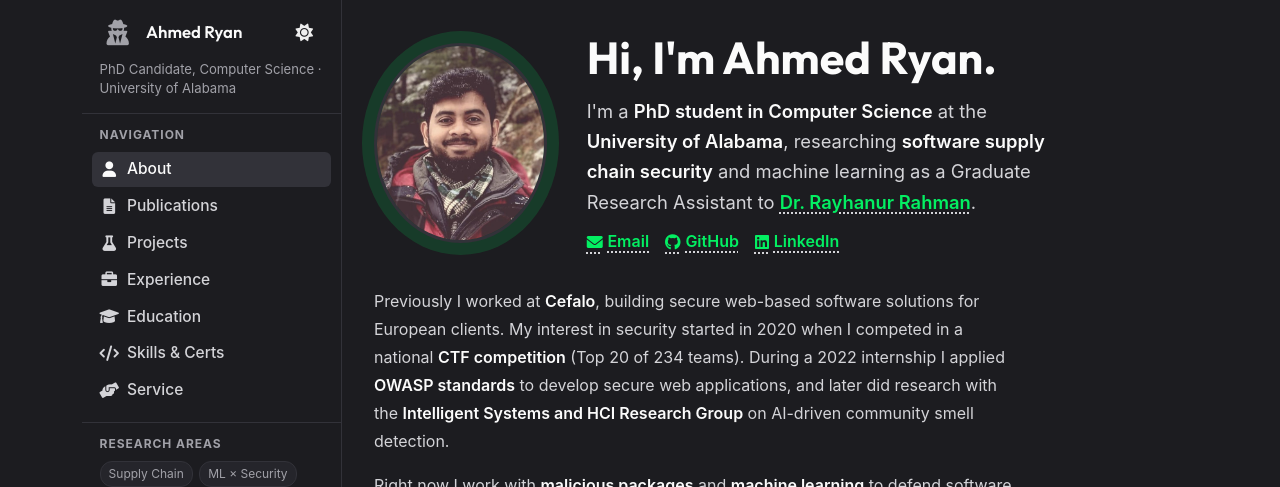
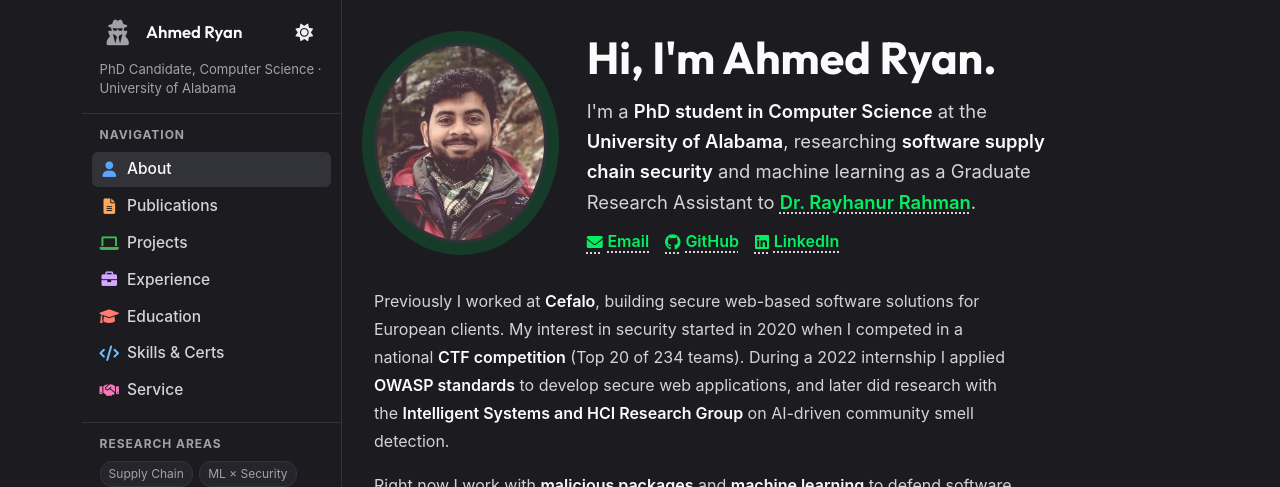
Before and after one commit to fraxhost/fraxhost.github.io, a Jekyll site: the page built from index.html, in a window 1280 px wide. Shown: the top 487 px of the page. Built offline with Jekyll 4.4.1, drawn with Linux system fonts in a browser that asks for light colours.

Commit message:
feat: colorful icons, laptop/handshake icons, ninja hero, larger H1
1. Service icon: fa-hands-helping → fa-handshake
2. Projects icon: fa-flask → fa-laptop
3. All sidebar nav icons get distinct colors (blue/amber/green/purple/coral/sky/pink)
4. Hero H1 scaled up: 2.6rem → 3.2rem → 3.8rem across breakpoints
5. Hero photo replaced with fa-user-ninja icon (accent-colored, 7→9→11rem)

Co-Authored-By: Claude Sonnet 4.6 <noreply@anthropic.com>

```diff
--- a/_layouts/default.html
+++ b/_layouts/default.html
@@ -83,25 +83,25 @@
           <h2>Navigation</h2>
           <nav class="sidebar-nav-links">
             <a href="/"{% if page.active == "about" %} class="active"{% endif %}>
-              <i class="fas fa-user fa-fw"></i> About
+              <i class="fas fa-user fa-fw" style="color:#58a6ff"></i> About
             </a>
             <a href="/html/publication.html"{% if page.active == "publication" %} class="active"{% endif %}>
-              <i class="fas fa-file-alt fa-fw"></i> Publications
+              <i class="fas fa-file-alt fa-fw" style="color:#ffa657"></i> Publications
             </a>
             <a href="/html/project.html"{% if page.active == "project" %} class="active"{% endif %}>
-              <i class="fas fa-flask fa-fw"></i> Projects
+              <i class="fas fa-laptop fa-fw" style="color:#3fb950"></i> Projects
             </a>
             <a href="/html/experience.html"{% if page.active == "experience" %} class="active"{% endif %}>
-              <i class="fas fa-briefcase fa-fw"></i> Experience
+              <i class="fas fa-briefcase fa-fw" style="color:#d2a8ff"></i> Experience
             </a>
             <a href="/html/education.html"{% if page.active == "education" %} class="active"{% endif %}>
-              <i class="fas fa-graduation-cap fa-fw"></i> Education
+              <i class="fas fa-graduation-cap fa-fw" style="color:#ff7b72"></i> Education
             </a>
             <a href="/html/skill.html"{% if page.active == "skill" %} class="active"{% endif %}>
-              <i class="fas fa-code fa-fw"></i> Skills &amp; Certs
+              <i class="fas fa-code fa-fw" style="color:#79c0ff"></i> Skills &amp; Certs
             </a>
             <a href="/html/extracurricular.html"{% if page.active == "extracurricular" %} class="active"{% endif %}>
-              <i class="fas fa-hands-helping fa-fw"></i> Service
+              <i class="fas fa-handshake fa-fw" style="color:#f778ba"></i> Service
             </a>
           </nav>
         </div>
--- a/css/index.css
+++ b/css/index.css
@@ -99,7 +99,7 @@
 
   /* Pink circle behind photo — Tania's signature detail */
   .hero-image-container::before {
-    content: '';
+    content: "";
     position: absolute;
     top: -12px;
     left: -12px;
```
